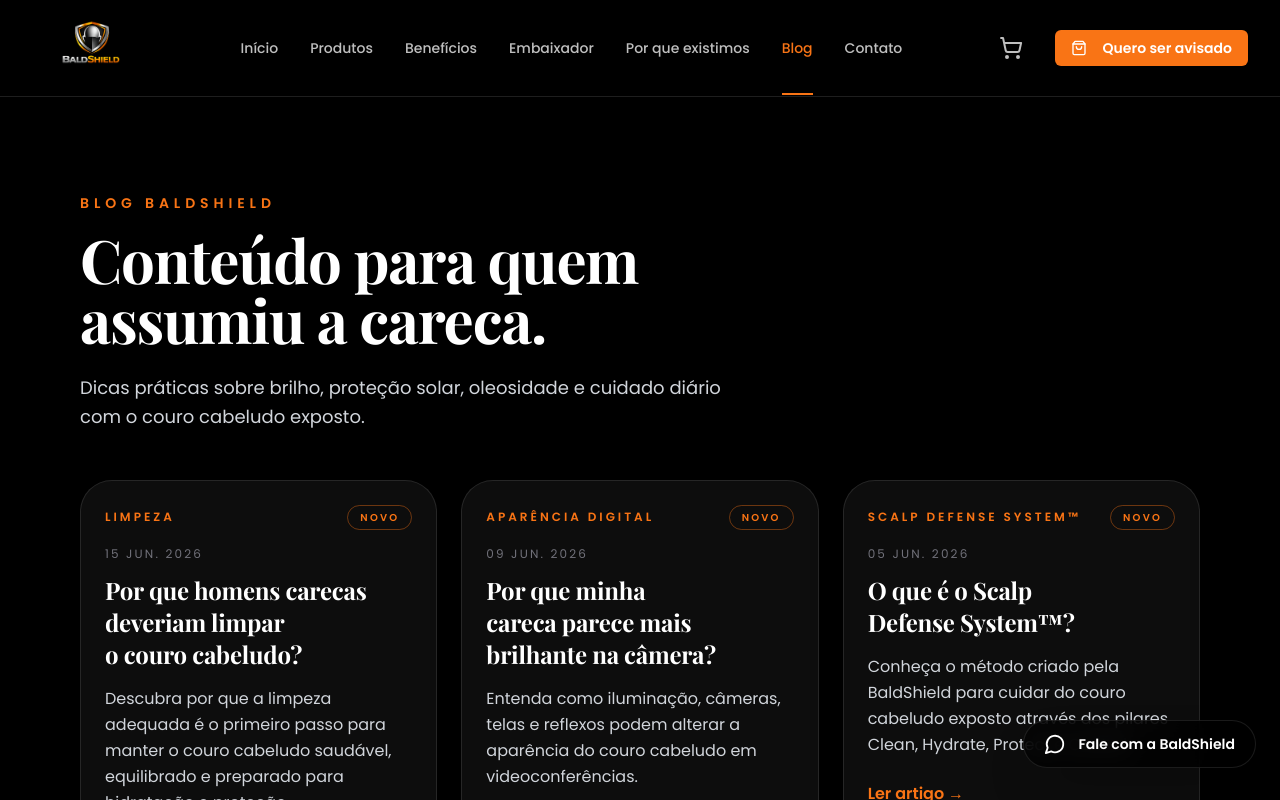
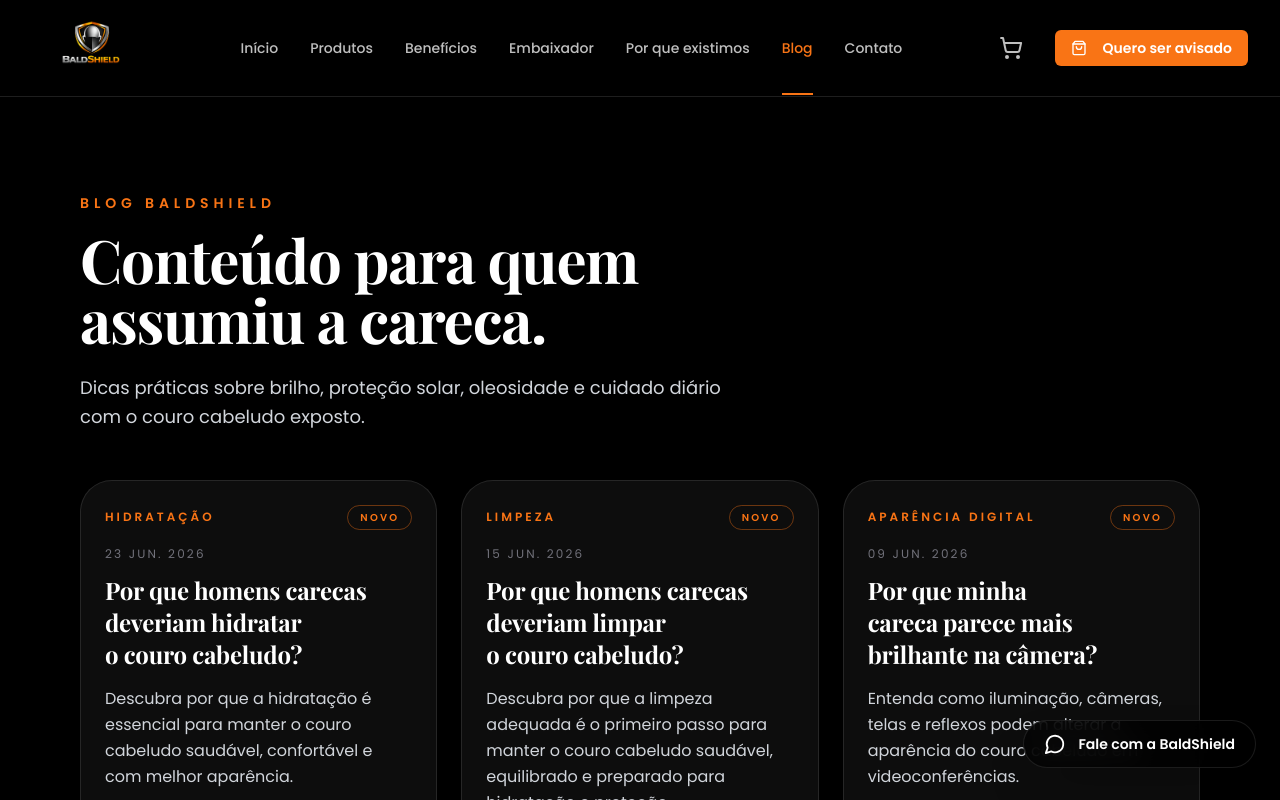
Before and after one commit to marcosagomes40-droid/baldshield-web-main, a React (Vite) app: page /blog in a window 1280 px wide. Shown: the top 800 px of the page. Built offline with nearby package versions, Linux system fonts and the light colour scheme; the HTML template or start-up script is replaced by a standard one.

Commit message:
Publica artigo STEP 02 HYDRATE

```diff
--- a/src/pages/BlogPage.jsx
+++ b/src/pages/BlogPage.jsx
@@ -5,19 +5,20 @@
 import Footer from '@/components/Footer.jsx';
 
 const posts = [
-  /*
+
   {
   slug: "/blog/por-que-homens-carecas-deveriam-hidratar-o-couro-cabeludo",
   title: "Por que homens carecas deveriam hidratar o couro cabeludo?",
   excerpt:
     "Descubra por que a hidratação é essencial para manter o couro cabeludo saudável, confortável e com melhor aparência.",
   category: "Hidratação",
-  date: "15 jun. 2026",
+  date: "23 jun. 2026",
   isNew: true,
   image:
     "/Blog/hidratacao-couro-cabeludo/homem-careca-hidratacao-couro-cabeludo-baldshield.webp",
   },
-  */
+
+
   {
   slug: "/blog/por-que-homens-carecas-deveriam-limpar-o-couro-cabeludo",
   title: "Por que homens carecas deveriam limpar o couro cabeludo?",
--- a/src/pages/blog/BlogPostHidratacaoCouroCabeludo.jsx
+++ b/src/pages/blog/BlogPostHidratacaoCouroCabeludo.jsx
@@ -1,8 +1,5 @@
-// ARTIGO APROVADO
-// STATUS: CONGELADO
-// PUBLICAÇÃO PREVISTA: PRÓXIMA SEMANA 23062026
 // STEP 02 HYDRATE
-// NÃO ALTERAR SEM REVISÃO
+// PUBLICADO EM 23/06/2026
 
 import React from "react";
 import { Helmet } from "react-helmet";
```
Also changed, not shown: 1 other file (tests, documents, lock files or other folders).
